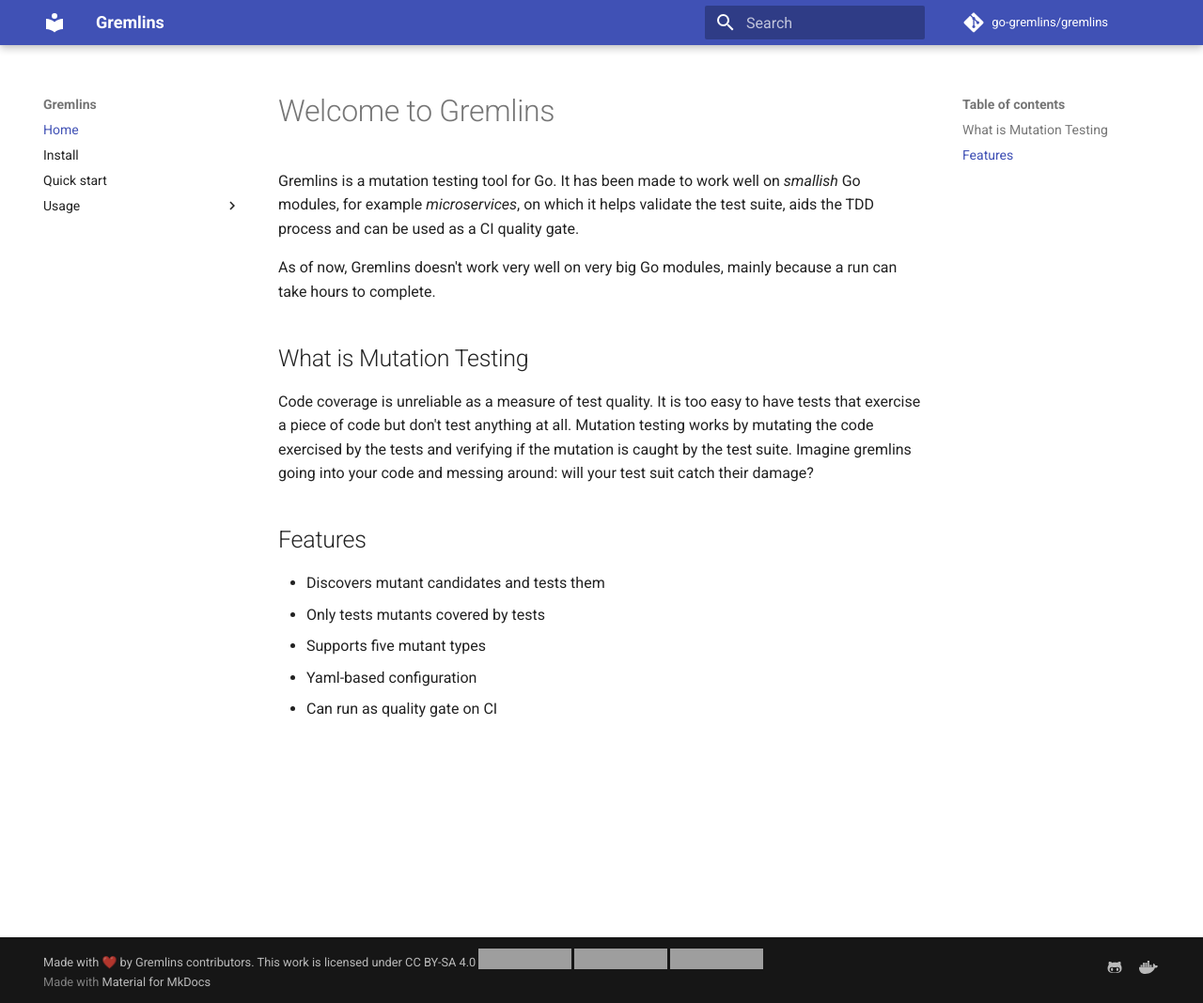
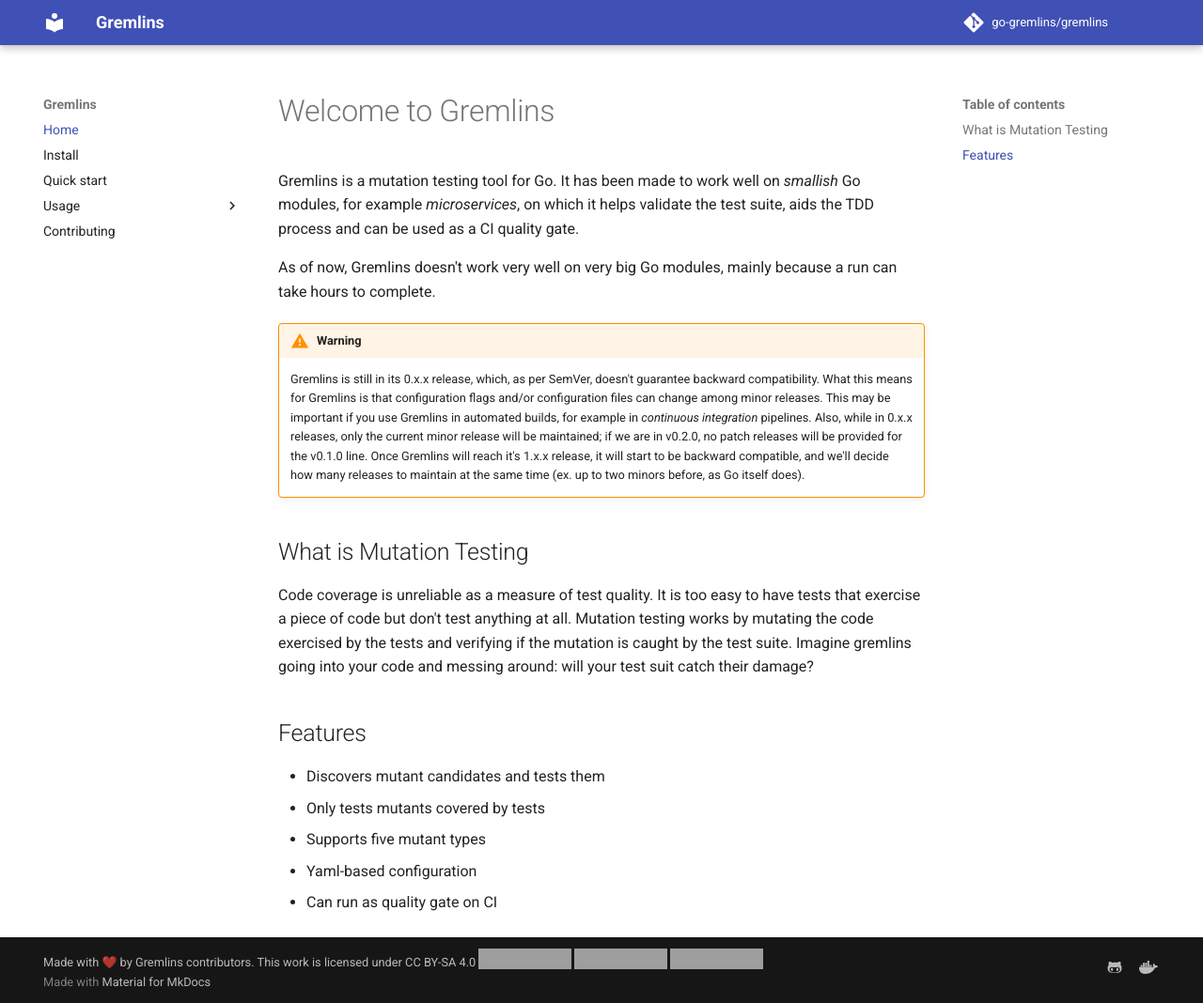
Before and after one commit to go-gremlins/gremlins, an MkDocs documentation site: the page built from docs/docs/index.md, in a window 1280 px wide and 1068 px high. Shown: the whole window at 94% size. Built offline with MkDocs 1.6.1 and Material for MkDocs 9.7.7, drawn with Linux system fonts in a browser that asks for light colours; comment, search, counter and statistics services are not loaded; the version menu is left out; grey boxes are pictures that could not be loaded.

Commit message:
docs: move contributing (#94)

```diff
--- a/docs/docs/index.md
+++ b/docs/docs/index.md
@@ -4,6 +4,15 @@
 _microservices_, on which it helps validate the test suite, aids the TDD process and can be used as a CI quality gate.
 
 As of now, Gremlins doesn't work very well on very big Go modules, mainly because a run can take hours to complete.
+
+!!! warning
+    Gremlins is still in its 0.x.x release, which, as per SemVer, doesn't guarantee backward compatibility. What this
+    means for Gremlins is that configuration flags and/or configuration files can change among minor releases. This may
+    be important if you use Gremlins in automated builds, for example in _continuous integration_ pipelines.
+    Also, while in 0.x.x releases, only the current minor release will be maintained; if we are in v0.2.0, no patch
+    releases will be provided for the v0.1.0 line.
+    Once Gremlins will reach it's 1.x.x release, it will start to be backward compatible, and we'll decide how many
+    releases to maintain at the same time (ex. up to two minors before, as Go itself does).
 
 ## What is Mutation Testing
 
--- a/docs/mkdocs.yml
+++ b/docs/mkdocs.yml
@@ -1,6 +1,7 @@
 site_name: Gremlins
 site_url: https://gremlins.dev
 repo_url: https://github.com/go-gremlins/gremlins
+edit_uri: edit/main/docs/docs
 site_description: A mutation testing tool for Go.
 copyright: Made with ❤️ by Gremlins contributors. <span xmlns:cc="http://creativecommons.org/ns#" >This work is licensed under <a href="http://creativecommons.org/licenses/by-sa/4.0/?ref=chooser-v1" target="_blank" rel="license noopener noreferrer" style="display:inline-block;">CC BY-SA 4.0<img style="height:22px!important;margin-left:3px;vertical-align:text-bottom;" src="https://mirrors.creativecommons.org/presskit/icons/cc.svg?ref=chooser-v1"><img style="height:22px!important;margin-left:3px;vertical-align:text-bottom;" src="https://mirrors.creativecommons.org/presskit/icons/by.svg?ref=chooser-v1"><img style="height:22px!important;margin-left:3px;vertical-align:text-bottom;" src="https://mirrors.creativecommons.org/presskit/icons/sa.svg?ref=chooser-v1"></a></span>
 repo_name: go-gremlins/gremlins
@@ -14,6 +15,7 @@
     - search.share
     - content.code.annotate
     - content.tabs.link
+    - navigation.indexes
 extra:
   social:
     - icon: fontawesome/brands/github-alt
@@ -24,6 +26,7 @@
       name: Docker
   version:
     provider: mike
+  release: !ENV [GR_VERSION, 'X.Y.Z']
 
 nav:
   - Home: index.md
@@ -31,16 +34,20 @@
   - Quick start: quick-start.md
   - Usage:
       - Commands:
-          - usage/commands/gremlins.md
+          - usage/commands/index.md
           - usage/commands/unleash.md
       - usage/configuration.md
       - Mutations:
-          - usage/mutations/about.md
+          - usage/mutations/index.md
           - usage/mutations/arithmetic_base.md
           - usage/mutations/conditionals_boundary.md
           - usage/mutations/conditionals_negation.md
           - usage/mutations/increment_decrement.md
           - usage/mutations/invert_negatives.md
+  - Contributing: CONTRIBUTING.md
+
+plugins:
+  - macros
 
 markdown_extensions:
 
```
Also changed, not shown: docs/CONTRIBUTING.md (added, +1 -0 lines), docs/docs/CONTRIBUTING.md (renamed from CONTRIBUTING.md, +0 -10 lines), docs/docs/install.md (+9 -7 lines), docs/docs/usage/commands/index.md (renamed from docs/docs/usage/commands/gremlins.md, +4 -0 lines), docs/docs/usage/mutations/index.md (renamed from docs/docs/usage/mutations/about.md, +4 -0 lines), README.md, 3 other files.
